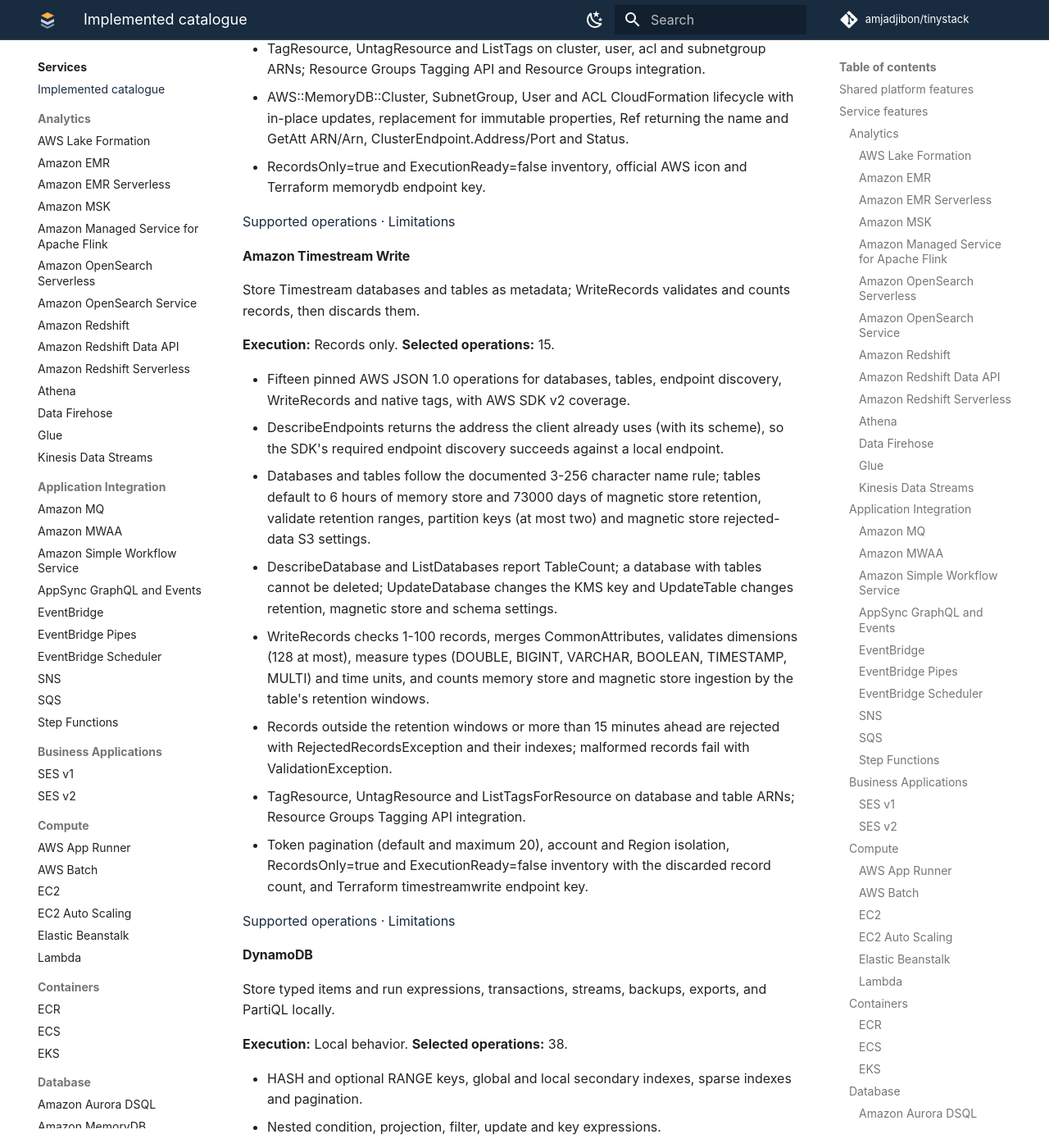
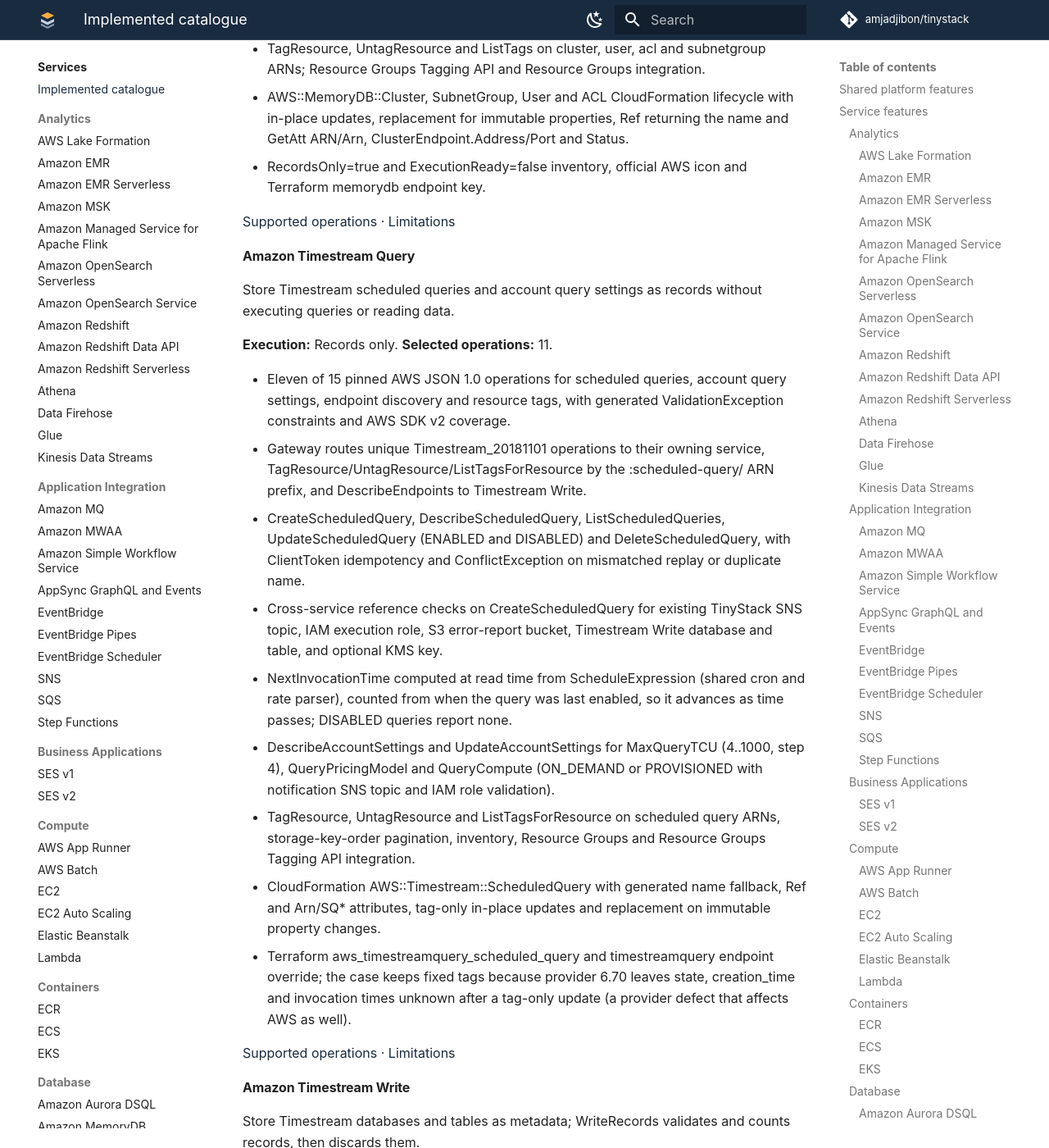
Before and after one commit to amjadjibon/tinystack, an MkDocs documentation site: the page built from docs/site/services/catalogue.md, in a window 1280 px wide and 1400 px high, scrolled down 31127 px. Shown: the whole window at 82% size. Built offline with MkDocs 1.6.1 and Material for MkDocs 9.7.7, drawn with Linux system fonts in a browser that asks for light colours; some of the changed text lies outside the part shown.

Commit message:
docs: document Timestream Query scheduled queries

```diff
--- a/docs/site/services/catalogue.md
+++ b/docs/site/services/catalogue.md
@@ -674,6 +674,24 @@ Store MemoryDB subnet groups, users, ACLs and clusters as metadata without runni
 - RecordsOnly=true and ExecutionReady=false inventory, official AWS icon and Terraform memorydb endpoint key.
 
 [Supported operations](memorydb.md#supported-operations) · [Limitations](memorydb.md#limitations-and-future-work)
+
+#### Amazon Timestream Query
+
+Store Timestream scheduled queries and account query settings as records without executing queries or reading data.
+
+**Execution:** Records only. **Selected operations:** 11.
+
+- Eleven of 15 pinned AWS JSON 1.0 operations for scheduled queries, account query settings, endpoint discovery and resource tags, with generated ValidationException constraints and AWS SDK v2 coverage.
+- Gateway routes unique Timestream_20181101 operations to their owning service, TagResource/UntagResource/ListTagsForResource by the :scheduled-query/ ARN prefix, and DescribeEndpoints to Timestream Write.
+- CreateScheduledQuery, DescribeScheduledQuery, ListScheduledQueries, UpdateScheduledQuery (ENABLED and DISABLED) and DeleteScheduledQuery, with ClientToken idempotency and ConflictException on mismatched replay or duplicate name.
+- Cross-service reference checks on CreateScheduledQuery for existing TinyStack SNS topic, IAM execution role, S3 error-report bucket, Timestream Write database and table, and optional KMS key.
+- NextInvocationTime computed at read time from ScheduleExpression (shared cron and rate parser), counted from when the query was last enabled, so it advances as time passes; DISABLED queries report none.
+- DescribeAccountSettings and UpdateAccountSettings for MaxQueryTCU (4..1000, step 4), QueryPricingModel and QueryCompute (ON_DEMAND or PROVISIONED with notification SNS topic and IAM role validation).
+- TagResource, UntagResource and ListTagsForResource on scheduled query ARNs, storage-key-order pagination, inventory, Resource Groups and Resource Groups Tagging API integration.
+- CloudFormation AWS::Timestream::ScheduledQuery with generated name fallback, Ref and Arn/SQ* attributes, tag-only in-place updates and replacement on immutable property changes.
+- Terraform aws_timestreamquery_scheduled_query and timestreamquery endpoint override; the case keeps fixed tags because provider 6.70 leaves state, creation_time and invocation times unknown after a tag-only update (a provider defect that affects AWS as well).
+
+[Supported operations](timestreamquery.md#supported-operations) · [Limitations](timestreamquery.md#limitations-and-future-work)
 
 #### Amazon Timestream Write
 
--- a/mkdocs.yml
+++ b/mkdocs.yml
@@ -168,6 +168,7 @@ nav:
       - "Database":
           - "Amazon Aurora DSQL": services/dsql.md
           - "Amazon MemoryDB": services/memorydb.md
+          - "Amazon Timestream Query": services/timestreamquery.md
           - "Amazon Timestream Write": services/timestreamwrite.md
           - "DynamoDB": services/dynamodb.md
           - "DynamoDB Streams": services/dynamodbstreams.md
```
Also changed, not shown: other parts of docs/site/services/catalogue.md (+1 -1 lines), docs/site/guides/cloudformation-resources.md (+2 -1 lines), docs/site/services/index.md (+2 -1 lines), docs/site/services/timestreamquery.md (added, +71 -0 lines), docs/catalog.json.
